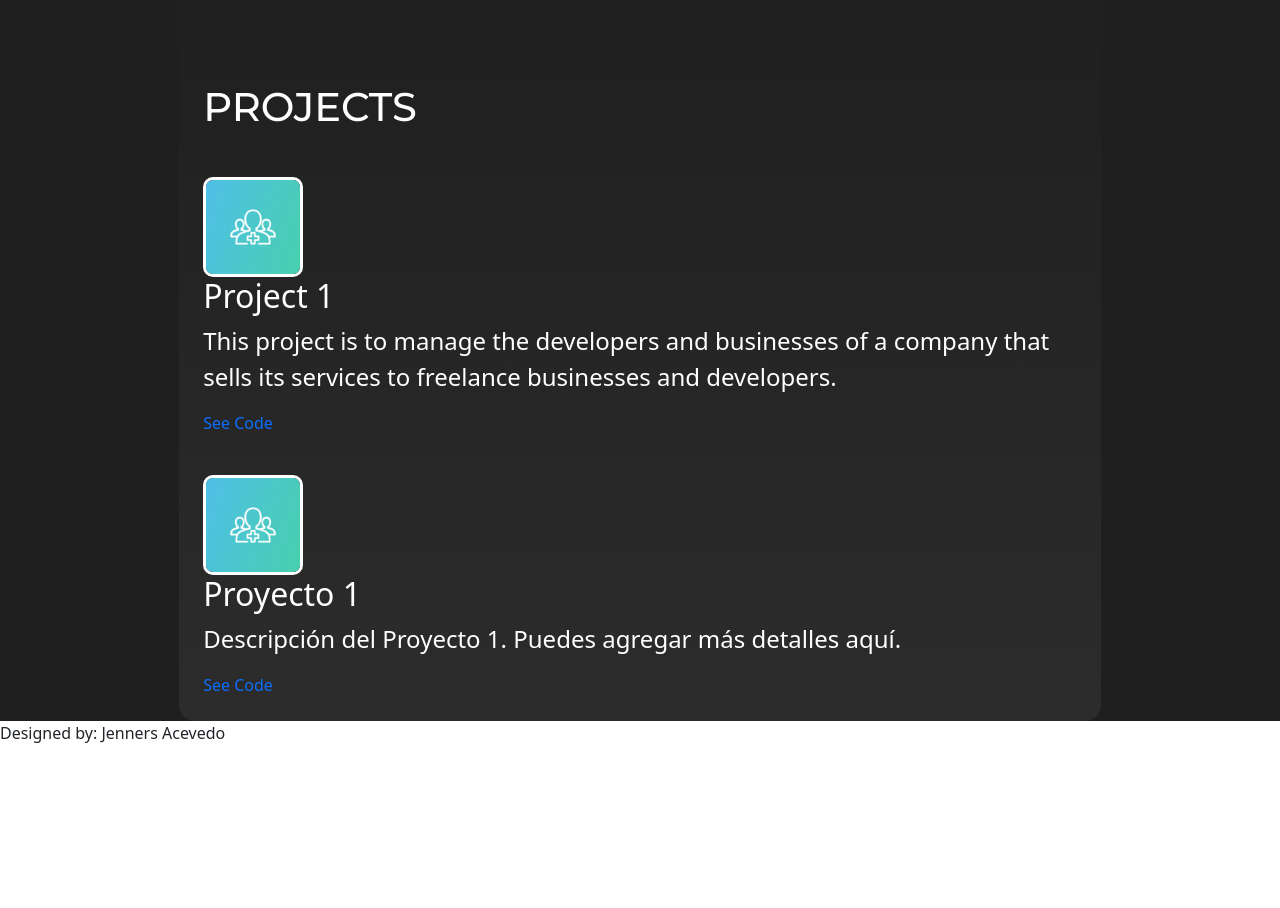
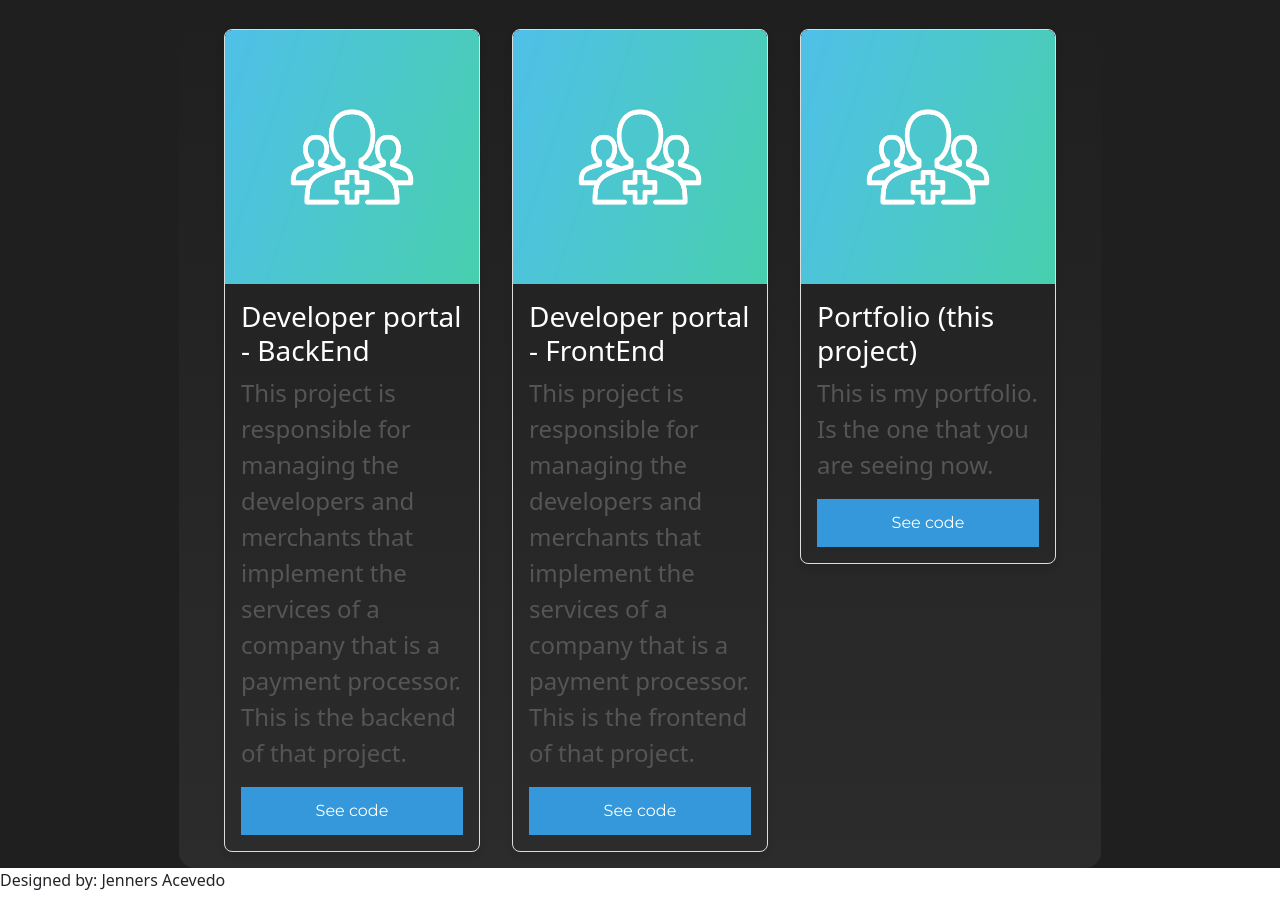
Before and after one commit to JennersAcevedo/portoflio, a Next.js app: page / in a window 1280 px wide. Shown: the part 501-1409 px from the top of the page. Before the commit the page ends 1262 px from the top, so only its background shows below. Built offline with nearby package versions, Linux system fonts and the light colour scheme.

Commit message:
update adding cards

```diff
--- a/app/page.js
+++ b/app/page.js
@@ -1,20 +1,41 @@
 import Image from 'next/image'
 import styles from '@/styles/home.module.css'
 import Navbar from '@/components/navbar'
+import ProjectCard from '@/components/cards'
 
-const imgStyle = {
-  borderRadius: '50%',
-  border: '10px solid #CBCBCB',
-}
+// const imgStyle = {
+//   borderRadius: '50%',
+//   border: '10px solid #CBCBCB',
+// }
 export default function Home() {
   const imageStyle = {
     borderRadius: '50%',
     border: '3px solid #fff',
   }
-  const projectStyle = {
-    borderRadius: '10%',
-    border: '3px solid #fff',
-  }
+  // const projectStyle = {
+  //   borderRadius: '10%',
+  //   border: '3px solid #fff',
+  // }
+  const projects = [
+    {
+      tittle: 'Developer portal - BackEnd',
+      description: 'This project is responsible for managing the developers and merchants that implement the services of a company that is a payment processor. This is the backend of that project.',
+      imageURL: '/adm-dev-back.png',
+      urlProject:"/about"
+    },
+    {
+      tittle: 'Developer portal - FrontEnd',
+      description: 'This project is responsible for managing the developers and merchants that implement the services of a company that is a payment processor. This is the frontend of that project.',
+      imageURL: '/adm-dev-back.png',
+      urlProject:""
+    },
+    {
+      tittle: 'Portfolio (this project)',
+      description: 'This is my portfolio. Is the one that you are seeing now.',
+      imageURL: '/adm-dev-back.png',
+      urlProject:""
+    },
+  ];
   return (
     <div>
       <div className={styles.container}>
@@ -22,45 +43,26 @@ export default function Home() {
       </div>
       <main className={styles.main}>
         <div className={styles.description}>
+          <div className={styles.profile}>
           <Image
             src="/profiles.jpg"
-            width={50}
-            height={50}
+            width={70}
+            height={70}
             alt="Picture of the author"
             style={imageStyle}
           />
           <span className={styles.social}><a href='https://linktr.ee/jenners_dev'> @jenners_dev</a> </span>
+          </div>
           <p> Hi, my name is <span className={styles.name}>Jenners Acevedo</span></p>
           <p>I'm a <span className={styles.role}>Full Stack Developer with experience in mobile</span>.</p>
         </div>
-        <section className={styles.projects}>
-          <div className={styles.tittle}>
+        <div className={styles.tittle}>
             PROJECTS
           </div>
-          <div className={styles.project}>
-            <Image
-              src="/adm-dev-back.png"
-              width={100}
-              height={100}
-              alt="Picture of the author"
-              style={projectStyle}
-            />
-            <h2>Project 1</h2>
-            <p>This project is to manage the developers and businesses of a company that sells its services to freelance businesses and developers.</p>
-            <a href="#">See Code</a>
-          </div>
-          <div className={styles.project}>
-            <Image
-              src="/adm-dev-back.png"
-              width={100}
-              height={100}
-              alt="Picture of the author"
-              style={projectStyle}
-            />
-            <h2>Proyecto 1</h2>
-            <p>Descripción del Proyecto 1. Puedes agregar más detalles aquí.</p>
-            <a href="#">See Code</a>
-          </div>
+        <section className={styles.projects}>
+          {projects.map((project, index) => (
+        <ProjectCard key={index} {...project} />
+      ))}
         </section>
       </main>
       <footer>
--- /dev/null
+++ b/components/cards.js
@@ -0,0 +1,20 @@
+import React from 'react';
+import styles from "@/styles/card.module.css";
+import Link from 'next/link';
+
+const ProjectCard = ({ tittle, description, imageURL, urlProject }) => {
+    return (
+        <div className={styles.projectcard}>
+            <img src={imageURL} alt={tittle} className={styles.projectimage} />
+            <div className={styles.projectcontent}>
+                <h3>{tittle}</h3>
+                <p>{description}</p>
+                <Link id={styles.link} href={urlProject}>
+                    See code
+                </Link>
+            </div>
+        </div>
+    );
+};
+
+export default ProjectCard;
--- /dev/null
+++ b/styles/card.module.css
@@ -0,0 +1,51 @@
+.projectcard {
+    width: 20vw;
+    height: 100%;
+    border: 1px solid #ddd;
+    border-radius: 8px;
+    overflow: hidden;
+    margin: 16px;
+    box-shadow: 0 4px 8px rgba(0, 0, 0, 0.1);
+    display: flex;
+    flex-direction: column;
+}
+
+.projectoimage {
+    width: 100%;
+    height: 200px;
+    object-fit: cover;
+}
+
+.projectcontent {
+    flex-grow: 1;
+    padding: 16px;
+    display: flex;
+    flex-direction: column;
+}
+
+.projectcontent h3 {
+    margin-top: 0;
+}
+
+.projectcontent p {
+    color: #555;
+}
+
+#link {
+    text-align: center;
+    padding: 1.5vh 1vh;
+    text-decoration: none;
+    background-color: #3498db;
+    color: white;
+    font-family: "Montserrat", sans-serif;
+    font-size: 2vh;
+    display: inline-block;
+    position: relative;
+    transition: background-color 0.3s ease;
+}
+
+#link:hover {
+    color: #2ecc71;
+    background-color: #2980b9;
+    /* text-shadow: 0 0 5px rgba(88, 200, 135, 0.8); */
+}
--- a/styles/home.module.css
+++ b/styles/home.module.css
@@ -73,8 +73,15 @@
 }
 .projects {
     /* border: 3px solid #3498db; */
+    display: flex;
+    flex-wrap: wrap;
+    justify-content: center;
     border-radius: 2vh;
-    padding: 3vh;
+    /* padding: 1vh; */
     background: #1f1f1f;
     background: linear-gradient(to bottom, #1f1f1f, #2c2c2c);
 }
+.profile{
+    display: flex;
+    align-items: center;
+}
```
